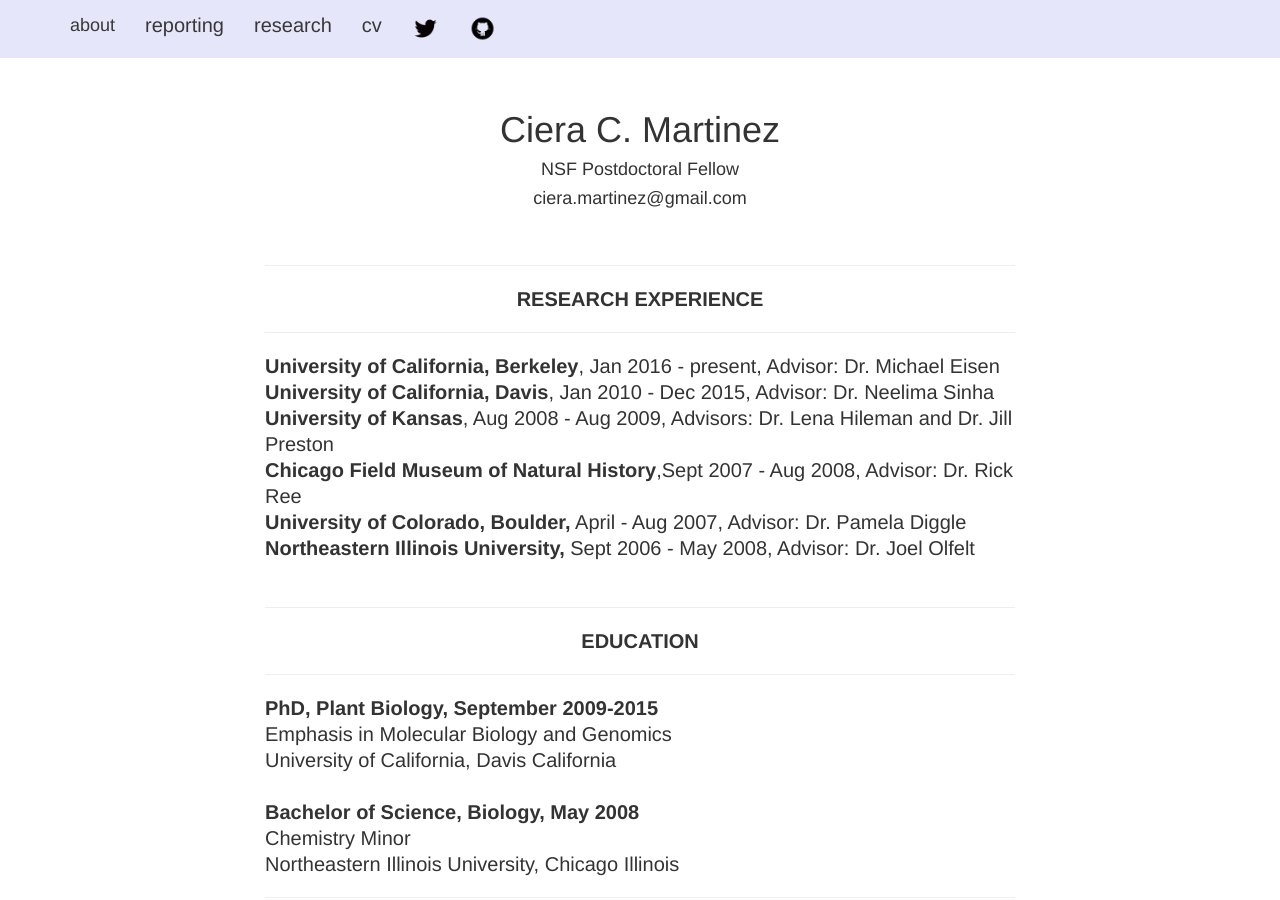
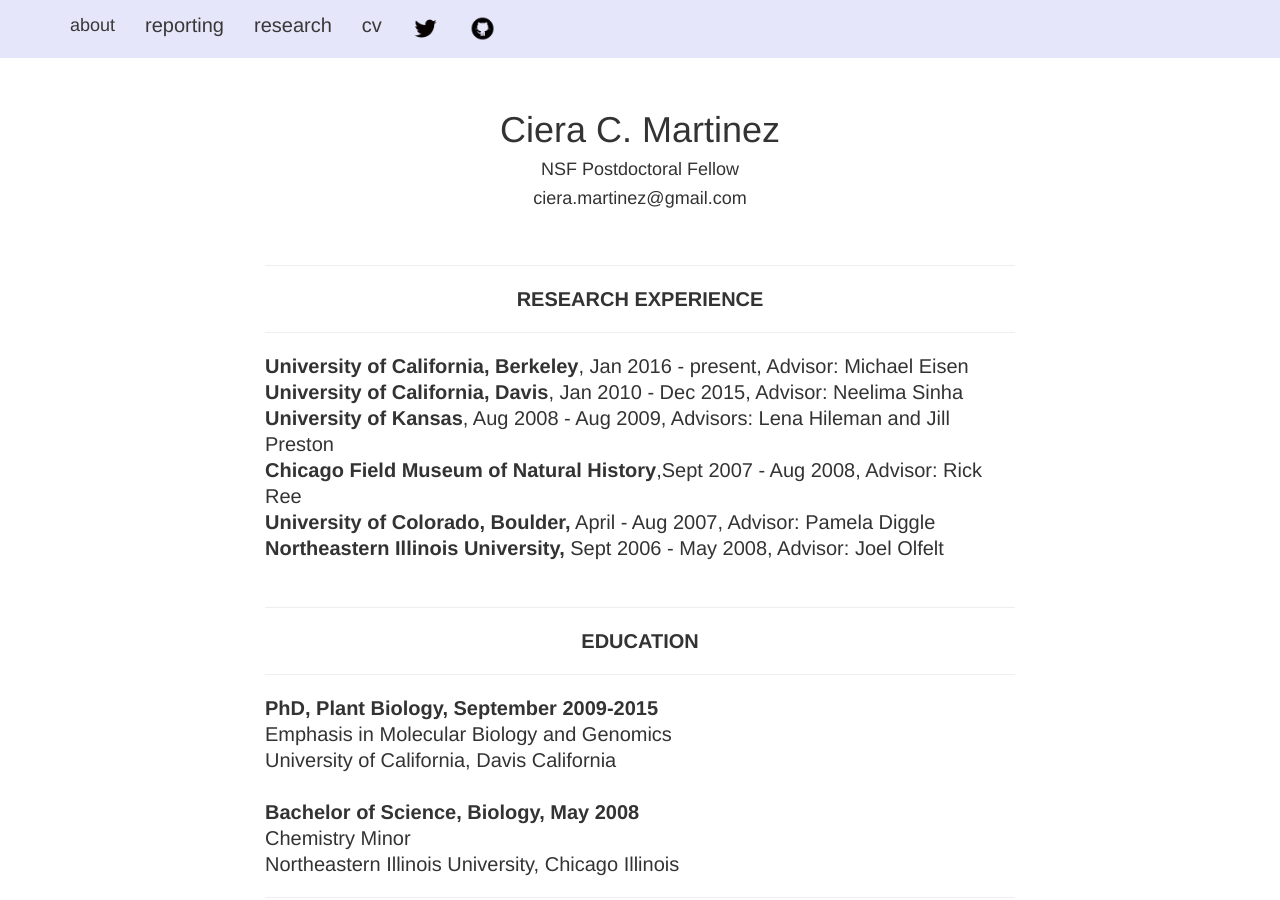
Before and after one commit to iamciera/creports, a Jekyll site: the page built from cv/index.html, in a window 1280 px wide and 900 px high. Built offline with Jekyll 4.4.1, drawn with Linux system fonts in a browser that asks for light colours; nearby versions of some CDN libraries.

Commit message:
removed Dr instances from CV

```diff
--- a/cv/index.html
+++ b/cv/index.html
@@ -18,16 +18,16 @@ layout: default
 				<hr />
 				<center><strong>RESEARCH EXPERIENCE</strong></center>
 				<hr />
-				<strong>University of California, Berkeley</strong>, Jan 2016 - present, Advisor: Dr. Michael Eisen
-				<strong>University of California, Davis</strong>, Jan 2010 - Dec 2015, Advisor: Dr. Neelima Sinha
+				<strong>University of California, Berkeley</strong>, Jan 2016 - present, Advisor: Michael Eisen
+				<strong>University of California, Davis</strong>, Jan 2010 - Dec 2015, Advisor: Neelima Sinha
 				<br />
 				<strong>University of Kansas</strong>, Aug 2008 - Aug 2009,
-				Advisors: Dr. Lena Hileman and Dr. Jill Preston<br />
-				<strong>Chicago Field Museum of Natural History</strong>,Sept 2007 - Aug 2008, Advisor: Dr. Rick Ree<br />
-				<strong>University of Colorado, Boulder,</strong> April - Aug 2007, Advisor: Dr. Pamela Diggle
+				Advisors: Lena Hileman and Jill Preston<br />
+				<strong>Chicago Field Museum of Natural History</strong>,Sept 2007 - Aug 2008, Advisor: Rick Ree<br />
+				<strong>University of Colorado, Boulder,</strong> April - Aug 2007, Advisor: Pamela Diggle
 				<strong>
 				<br />
-				Northeastern Illinois University,</strong> Sept 2006 - May 2008, Advisor: Dr. Joel Olfelt
+				Northeastern Illinois University,</strong> Sept 2006 - May 2008, Advisor: Joel Olfelt
 				<br />
 				<br />
 				<hr />
```
